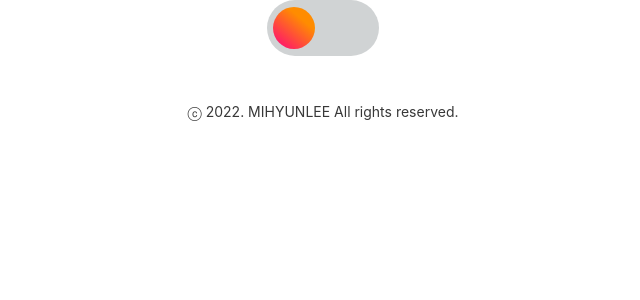
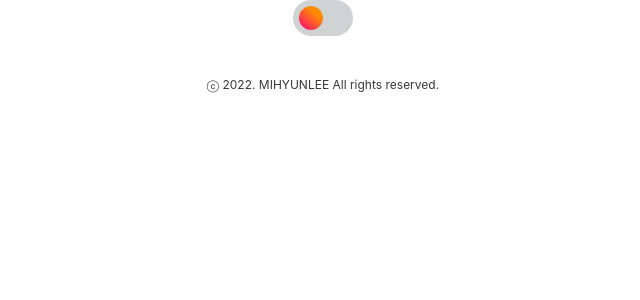
Before and after one commit to mihyunLee/my-calendar, a React (Create React App) app: page / in a window 1280 px wide. Shown: the top 300 px of the page, without its empty margins (317-957 px from the left). Built offline with nearby package versions, Linux system fonts and the light colour scheme; a web font is replaced by a local one; what emotion-reset would draw is missing.

Commit message:
Style: #6 - 글로벌 스타일 수정에 따른 토글 버튼 크기 조정

```diff
--- a/src/components/ToggleButton.jsx
+++ b/src/components/ToggleButton.jsx
@@ -3,9 +3,9 @@ import Button from "./common/Button";
 import theme from "../styles/theme";
 
 const toggleButton = (isToggle) => css`
-  width: 8rem;
-  height: 4rem;
-  border-radius: 4rem;
+  width: 5rem;
+  height: 3rem;
+  border-radius: 2.5rem;
 
   background-color: ${isToggle ? theme.colors.GRAY_500 : theme.colors.GRAY_100};
 
@@ -13,8 +13,8 @@ const toggleButton = (isToggle) => css`
 `;
 
 const slider = (isToggle) => css`
-  width: 3rem;
-  height: 3rem;
+  width: 2rem;
+  height: 2rem;
   border-radius: 50%;
 
   background: linear-gradient(
@@ -26,16 +26,16 @@ const slider = (isToggle) => css`
   position: absolute;
 
   top: 50%;
-  left: 5%;
+  left: 10%;
   transform: translateY(-50%);
-  transition: 0.4s;
+  transition: 0.5s;
 
   ${isToggle &&
   `
-    left: calc(100% - 3.5rem);
+    left: calc(100% - 2.5rem);
     background: ${theme.colors.GRAY_500};
-    box-shadow: inset -0.3rem -0.1rem 0.4rem -0.1rem ${theme.colors.PURPLE},
-      inset -1.2rem -0.7rem 0 0 ${theme.colors.SKYBLUE};
+    box-shadow: inset -0.2rem -0.1rem 0.3rem -0.1rem ${theme.colors.PURPLE},
+      inset -0.7rem -0.5rem 0 0 ${theme.colors.SKYBLUE};
   `}
 `;
 
--- a/src/styles/GlobalStyle.js
+++ b/src/styles/GlobalStyle.js
@@ -20,7 +20,7 @@ const global = css`
 
   html {
     ${theme.mq?.laptop} {
-      font-size: 14px;
+      font-size: 12px;
     }
     ${theme.mq?.tablet} {
       font-size: 9px;
```
